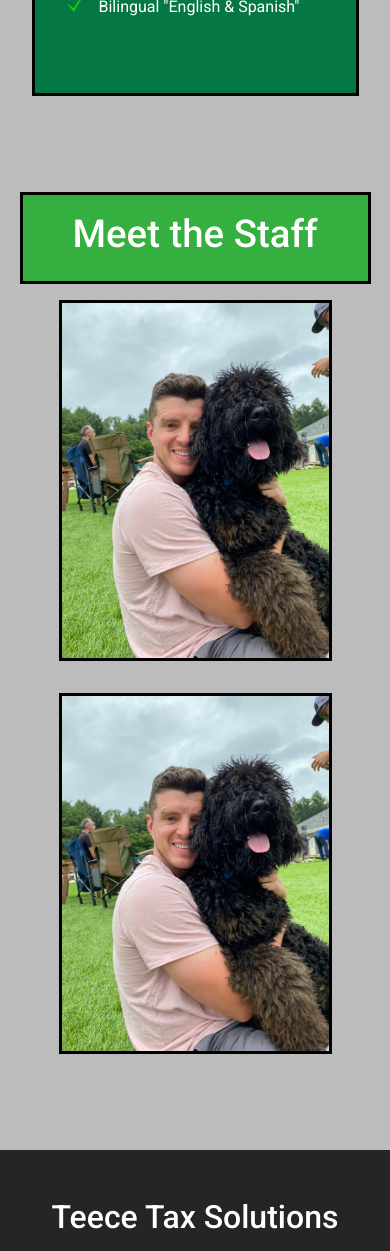
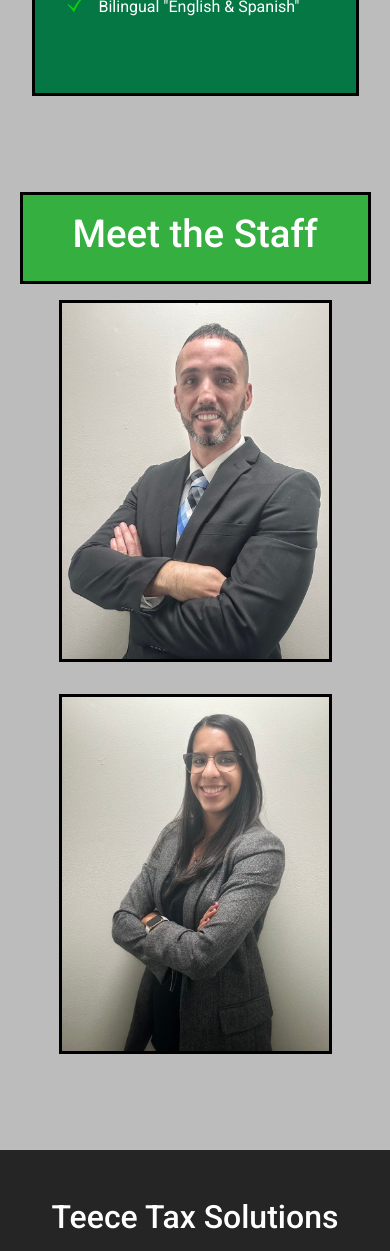
Before and after one commit to Jmajane/teece-tax, a React (Create React App) app: page / in a window 390 px wide. Shown: the part 1975-3226 px from the top of the page. Built offline with nearby package versions, Linux system fonts and the light colour scheme.

Commit message:
updated pictures and css

```diff
--- a/src/index.css
+++ b/src/index.css
@@ -77,7 +77,7 @@ section > h2 {
   color: white;
   border-radius: 0.4rem;
   border: 3px dashed white;
-  box-shadow: 0 1rem 1rem white;
+  box-shadow: 0 1rem 1rem rgb(53, 175, 64);;
   transition: var(--transition)
 }
 
--- a/src/pages/staff/Staff.jsx
+++ b/src/pages/staff/Staff.jsx
@@ -1,4 +1,5 @@
-import Bailey from '../../assets/Bailey.jpg'
+import Zuleyka from '../../assets/Zuleyka.jpg'
+import Shawn from '../../assets/Shawn.jpg'
 import './staff.css'
 
 const Staff = () => {
@@ -20,7 +21,7 @@ const Staff = () => {
               organization in Western MA.</p>
               </div>
           </div>
-          <img className="staff__image" src={Bailey} alt="staff" />
+          <img className="staff__image" src={Shawn} alt="staff" />
         </article>
 
         <article className='staffTwo'>
@@ -38,7 +39,7 @@ const Staff = () => {
               organization in Western Massachusetts.</p>
               </div>
           </div>
-          <img className="staff__image" src={Bailey} alt="staff" />
+          <img className="staff__image" src={Zuleyka} alt="staff" />
         </article>
 
       </div>
--- a/src/pages/staff/staff.css
+++ b/src/pages/staff/staff.css
@@ -76,16 +76,16 @@
     display: block;
     margin-left: auto;
     margin-right: auto;
-    width: 45vw;
+    width: 50vw;
   }
   .staffOne, .staffTwo {
     display: block;
     margin-left: auto;
     margin-right: auto;
-    width: 45vw;
+    width: 50vw;
   }
   .staff__middle {
-    width: 45vw;
+    width: 50vw;
     margin-left: 0;
   }
 }
```
Also changed, not shown: src/assets/Shawn.jpg (added), src/assets/Zuleyka.jpg (added).
